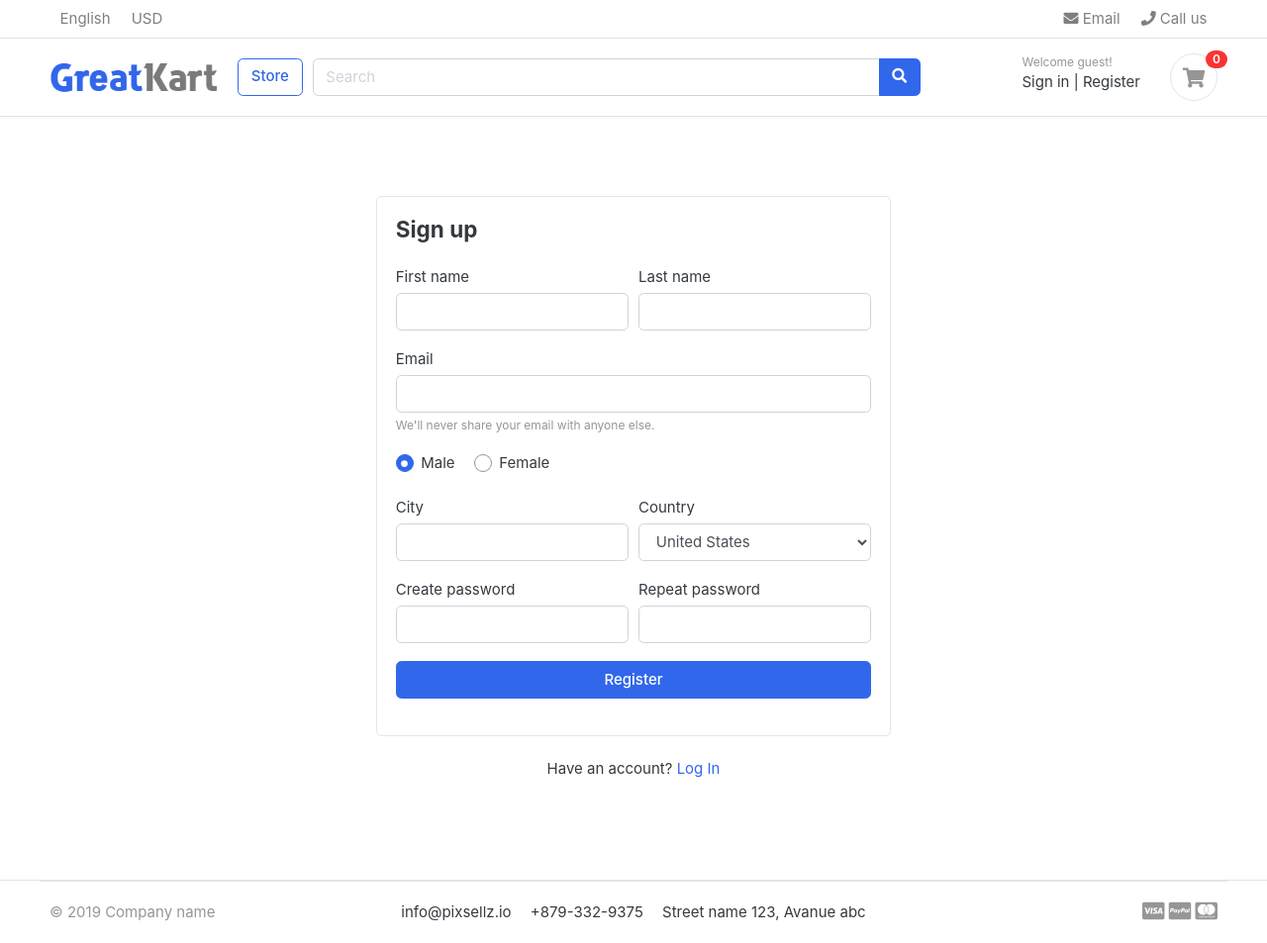
After one commit to GaneshChile0307/WebShop2023, a Django app: page /account/register/ in a window 1280 px wide. The commit adds this page. Shown: the whole page at 99% size. Run offline with Django 4.2, Linux system fonts and the light colour scheme; data comes from the database, SQL or seed files in the repository; some libraries are stand-ins or nearby versions; some web fonts are replaced.

Commit message:
saving work

```diff
--- /dev/null
+++ b/accounts/urls.py
@@ -0,0 +1,9 @@
+
+from django.urls import path
+from . import views
+
+urlpatterns = [
+    path('register/',views.register, name='register'),
+    path('login/',views.login, name='login'),
+    path('logout/',views.logout, name='logout'),
+]
--- /dev/null
+++ b/requirements.txt
@@ -0,0 +1,6 @@
+asgiref==3.7.2
+Django==4.1
+Pillow==10.0.0
+sqlparse==0.4.4
+typing_extensions==4.7.1
+tzdata==2023.3
--- /dev/null
+++ b/templates/account/register.html
@@ -0,0 +1,92 @@
+{% extends 'base.html' %}
+{% load static  %}
+{% block content %}
+
+
+
+<!-- ========================= SECTION CONTENT ========================= -->
+<section class="section-content padding-y">
+
+    <!-- ============================ COMPONENT REGISTER   ================================= -->
+        <div class="card mx-auto" style="max-width:520px; margin-top:40px;">
+          <article class="card-body">
+            <header class="mb-4"><h4 class="card-title">Sign up</h4></header>
+            <form>
+                    <div class="form-row">
+                        <div class="col form-group">
+                            <label>First name</label>
+                              <input type="text" class="form-control" placeholder="">
+                        </div> <!-- form-group end.// -->
+                        <div class="col form-group">
+                            <label>Last name</label>
+                              <input type="text" class="form-control" placeholder="">
+                        </div> <!-- form-group end.// -->
+                    </div> <!-- form-row end.// -->
+                    <div class="form-group">
+                        <label>Email</label>
+                        <input type="email" class="form-control" placeholder="">
+                        <small class="form-text text-muted">We'll never share your email with anyone else.</small>
+                    </div> <!-- form-group end.// -->
+                    <div class="form-group">
+                        <label class="custom-control custom-radio custom-control-inline">
+                          <input class="custom-control-input" checked="" type="radio" name="gender" value="option1">
+                          <span class="custom-control-label"> Male </span>
+                        </label>
+                        <label class="custom-control custom-radio custom-control-inline">
+                          <input class="custom-control-input" type="radio" name="gender" value="option2">
+                          <span class="custom-control-label"> Female </span>
+                        </label>
+                    </div> <!-- form-group end.// -->
+                    <div class="form-row">
+                        <div class="form-group col-md-6">
+                          <label>City</label>
+                          <input type="text" class="form-control">
+                        </div> <!-- form-group end.// -->
+                        <div class="form-group col-md-6">
+                          <label>Country</label>
+                          <select id="inputState" class="form-control">
+                            <option> Choose...</option>
+                              <option>Uzbekistan</option>
+                              <option>Russia</option>
+                              <option selected="">United States</option>
+                              <option>India</option>
+                              <option>Afganistan</option>
+                          </select>
+                        </div> <!-- form-group end.// -->
+                    </div> <!-- form-row.// -->
+                    <div class="form-row">
+                        <div class="form-group col-md-6">
+                            <label>Create password</label>
+                            <input class="form-control" type="password">
+                        </div> <!-- form-group end.// -->
+                        <div class="form-group col-md-6">
+                            <label>Repeat password</label>
+                            <input class="form-control" type="password">
+                        </div> <!-- form-group end.// -->
+                    </div>
+                    <div class="form-group">
+                        <button type="submit" class="btn btn-primary btn-block"> Register  </button>
+                    </div> <!-- form-group// -->
+
+                </form>
+            </article><!-- card-body.// -->
+        </div> <!-- card .// -->
+        <p class="text-center mt-4">Have an account? <a href="">Log In</a></p>
+        <br><br>
+    <!-- ============================ COMPONENT REGISTER  END.// ================================= -->
+
+
+    </section>
+    <!-- ========================= SECTION CONTENT END// ========================= -->
+
+
+
+
+
+
+
+
+
+
+
+{% endblock %}
--- a/templates/includes/navbar.html
+++ b/templates/includes/navbar.html
@@ -65,8 +65,8 @@
                         <div class="widget-header">
                             <small class="title text-muted">Welcome guest!</small>
                             <div>
-                                <a href="./signin.html">Sign in</a> <span class="dark-transp"> | </span>
-                                <a href="./register.html"> Register</a>
+                                <a href="{% url 'login' %}">Sign in</a> <span class="dark-transp"> | </span>
+                                <a href="{% url 'register' %}"> Register</a>
                             </div>
                         </div>
                         <a href="./cart.html" class="widget-header pl-3 ml-3">
```
Also changed, not shown: templates/account/login.html (added, +45 -0 lines), 3 other files.
